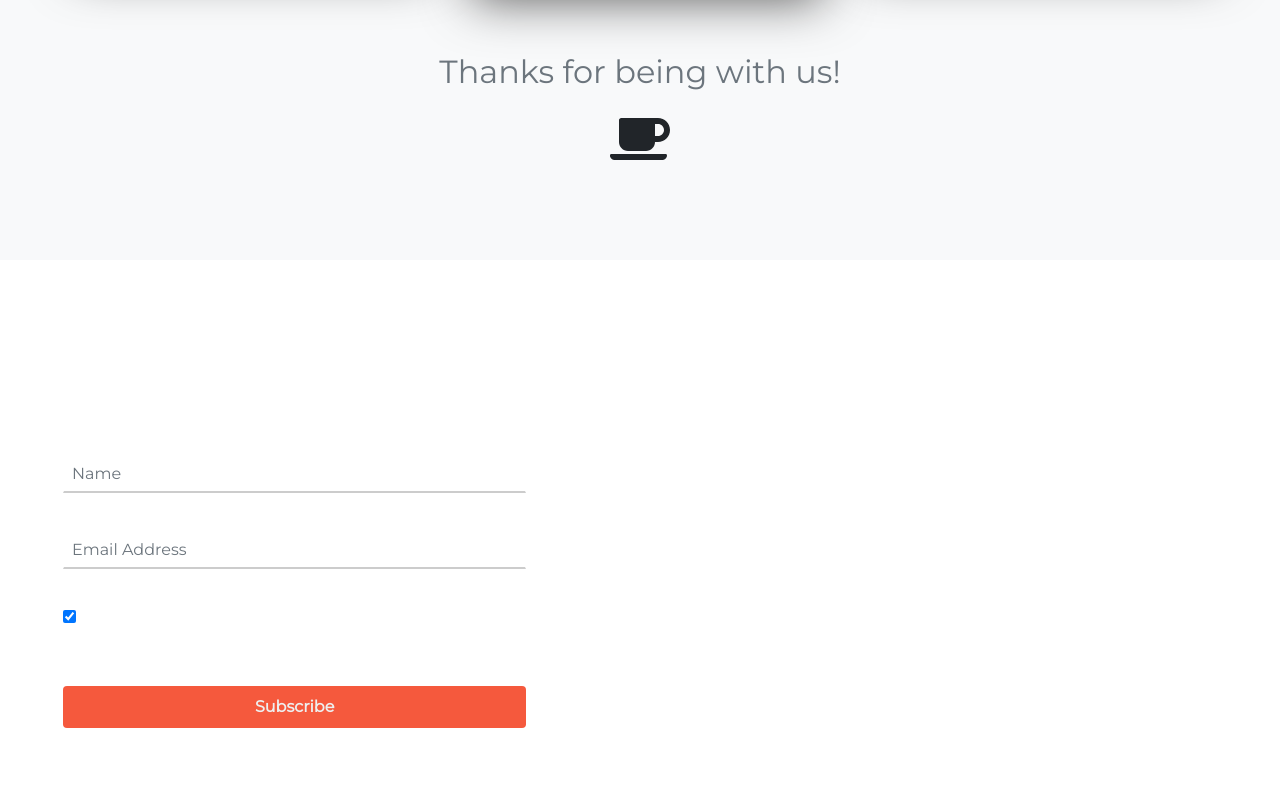
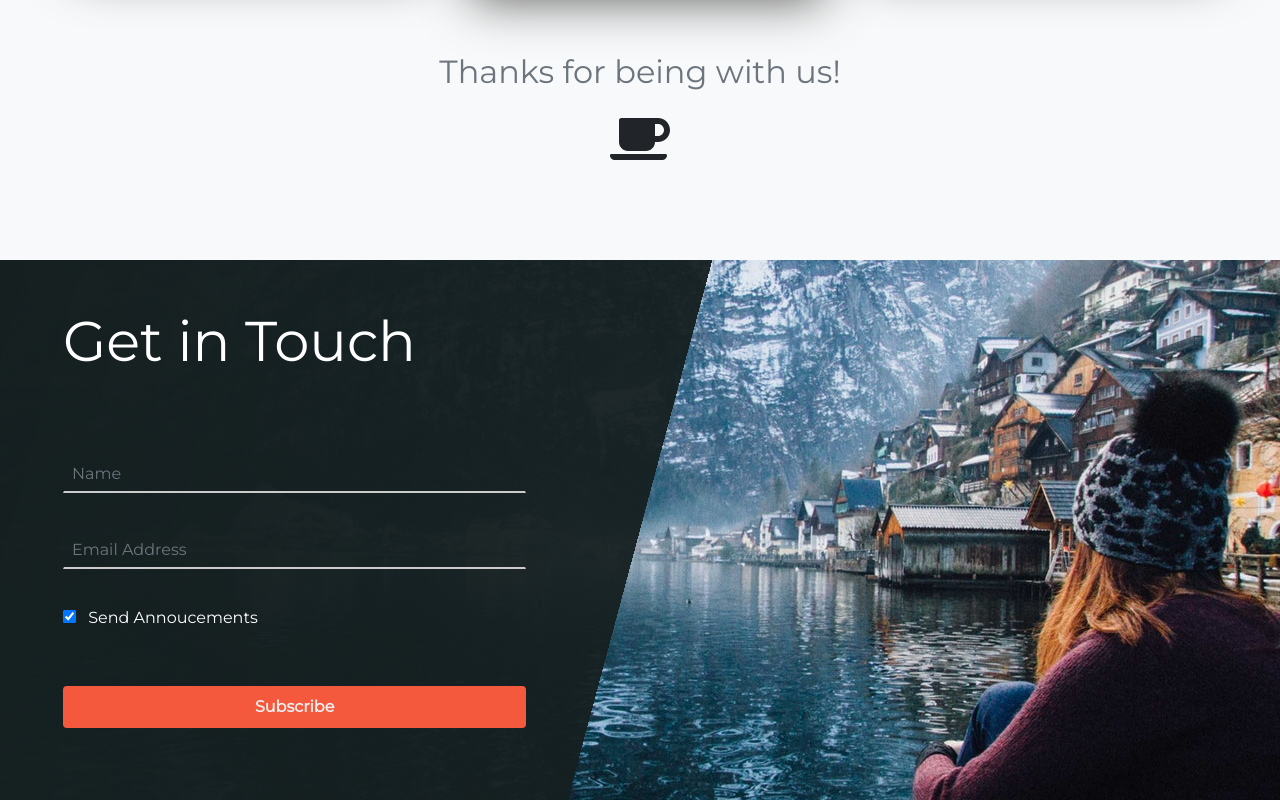
Before and after one commit to RAY-MATRIX/photoX, a plain HTML site: page index.html in a window 1280 px wide. Shown: the part 5880-6680 px from the top of the page. Drawn offline with nearby package versions, Linux system fonts and the light colour scheme.

Commit message:
Update style.css

```diff
--- a/style.css
+++ b/style.css
@@ -254,7 +254,7 @@ header {
    rgba(21,31,32,1) 0%,
    rgba(21,31,32,0.95) 50%,
    transparent 50%),
-   url(images/form-img.jpeg) center center no-repeat /cover;
+   url(images/form-img.jpeg) center center no-repeat;
 }
 
 .input {
```
